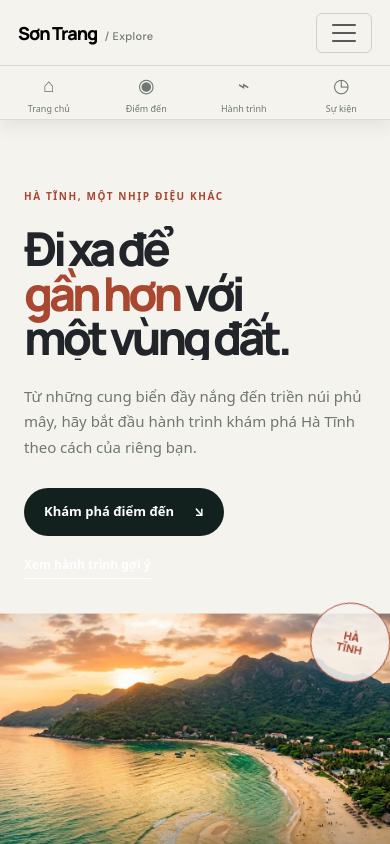
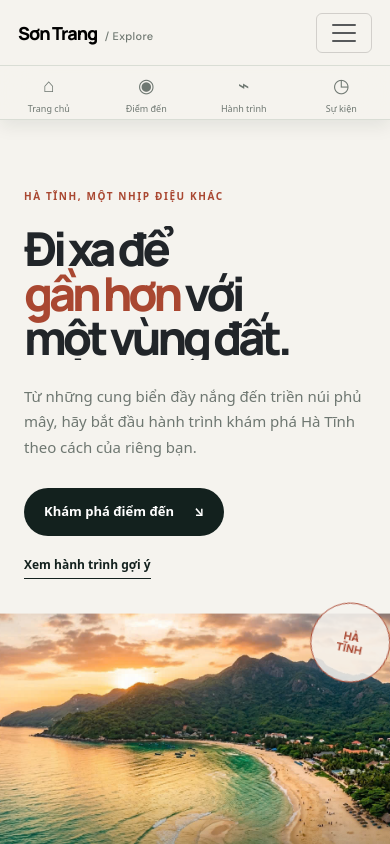
Before and after one commit to DungVVN/HaTinhTour-codex, a React (Vite) app: page / in a window 390 px wide. Shown: the top 844 px of the page. Built offline with nearby package versions, Linux system fonts and the light colour scheme.

Commit message:
fix: improve hero link contrast

```diff
--- a/src/contrast.css
+++ b/src/contrast.css
@@ -76,3 +76,5 @@ h2 em,
   :root { --muted: #4d5953; --line: #9ca9a1; }
   .hero-caption, .feature-label, .journey-overlay { text-shadow: 0 1px 4px #000; }
 }
+:root { --coral-ink: #a94f38; }
+.hero-actions .light-link { color: var(--ink); border-color: var(--ink); }
--- a/src/responsive-layout.css
+++ b/src/responsive-layout.css
@@ -42,6 +42,7 @@
   .hero { width: 100vw; }
   .hero { min-height: auto; padding-top: 44px; padding-bottom: 58px; }
   .hero h1 { font-size: clamp(44px, 12vw, 60px); line-height: .95; }
+  .hero-actions .light-link { color: var(--ink); border-color: var(--ink); }
   .intro-strip, .journey-section, .events-section, .search-section { width: 100vw; }
   .destination-grid { width: 100%; }
   .destination-card { min-width: 0; }
```
